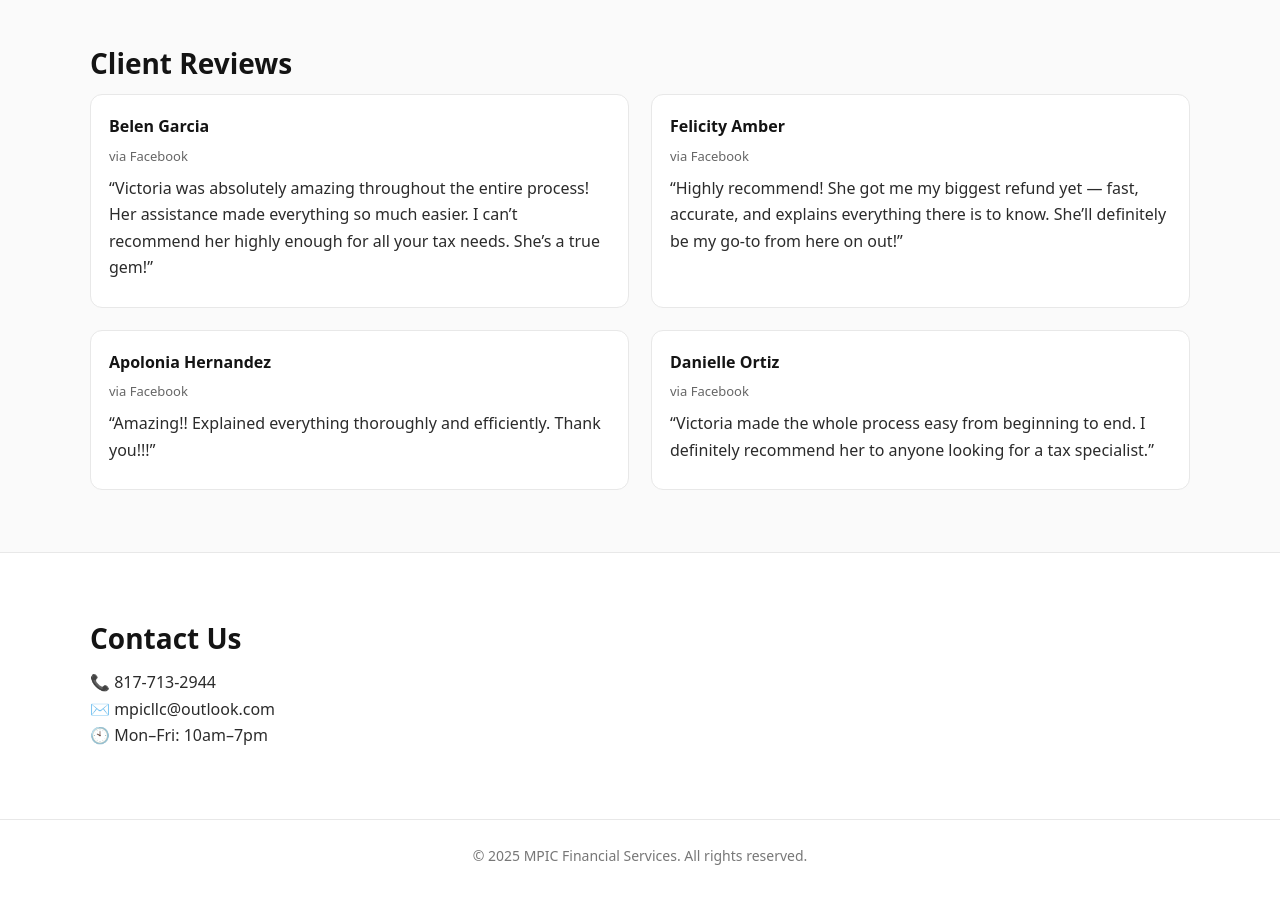
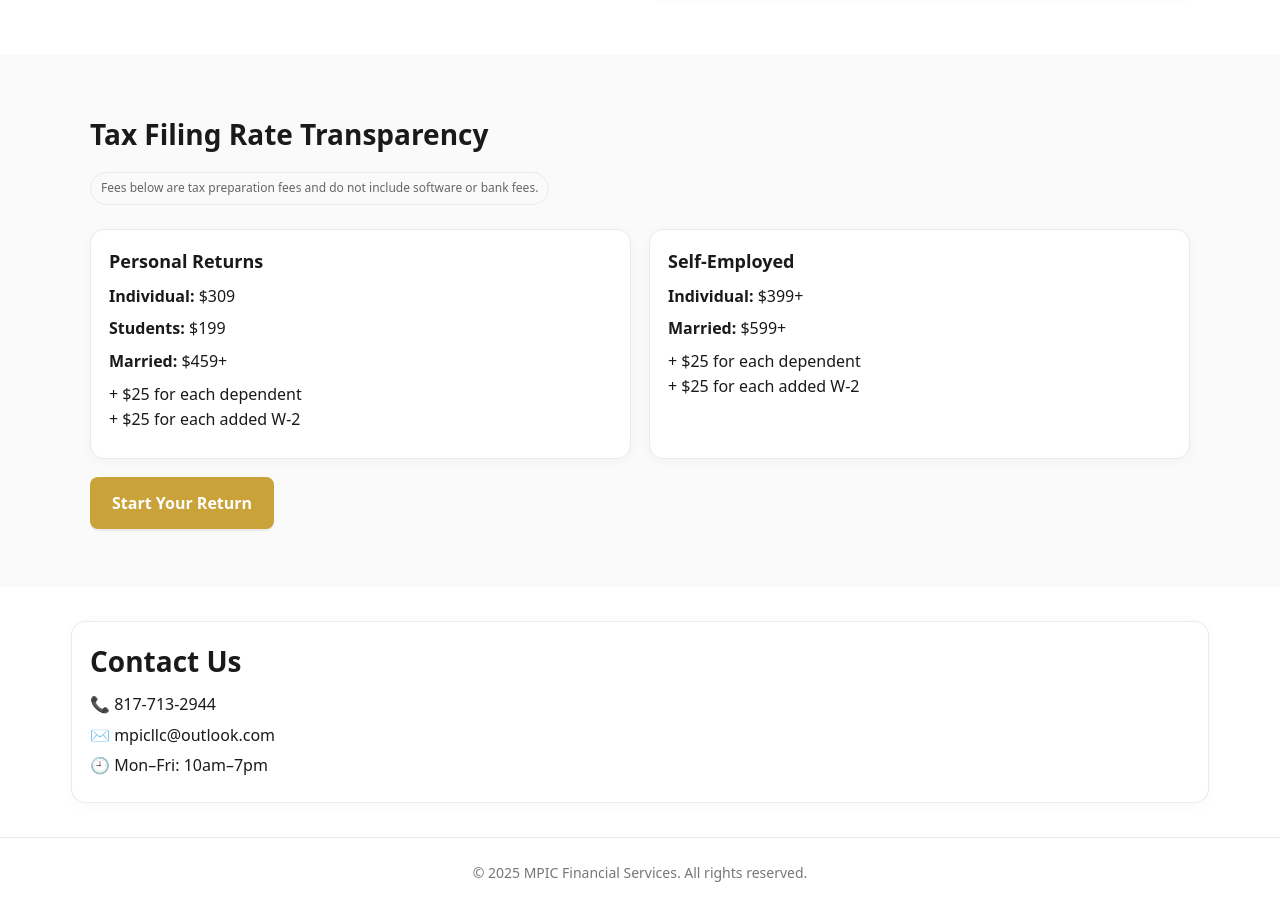
Before and after one commit to vcee122/mpic-site, a plain HTML site: page index.html in a window 1280 px wide. Shown: the part 1104-2012 px from the top of the page. Drawn offline with Linux system fonts and the light colour scheme.

Commit message:
Update index.html

```diff
--- a/index.html
+++ b/index.html
@@ -6,22 +6,22 @@
   <title>MPIC Financial Services</title>
 
   <style>
-    /* -------- Theme -------- */
+    /* -------- Base -------- */
     :root{
-      --ink:#141414;      /* main text */
-      --muted:#666;       /* secondary text */
-      --accent:#f58220;   /* gold/orange accent for buttons */
-      --border:#e8e8e8;   /* light lines */
+      --ink:#1a1a1a;          /* main text */
+      --muted:#666;           /* secondary text */
+      --accent:#caa23a;       /* gold accent */
+      --accent-dark:#a8841e;  /* button hover */
+      --border:#eaeaea;       /* light lines */
     }
 
     html,body{ margin:0; padding:0; }
     body{
       font-family: system-ui, -apple-system, Segoe UI, Roboto, Arial, sans-serif;
       color:var(--ink);
-      background:#fff;      /* ALL WHITE background */
-      line-height:1.65;
+      background:#ffffff;   /* <- all white background */
+      line-height:1.55;
     }
-
     img{ max-width:100%; height:auto; display:block; }
     a{ color:var(--ink); text-decoration:none; }
     .container{ max-width:1100px; margin:0 auto; padding:24px; }
@@ -31,50 +31,43 @@
       padding:32px 0 8px;
       border-bottom:1px solid var(--border);
     }
-    .brand{ font-weight:700; letter-spacing:.5px; font-size:22px; }
-
-    .hero-wrap{
-      display:grid; grid-template-columns: 1.8fr .9fr; gap:28px; align-items:center;
+    .brand{
+      font-weight:700; letter-spacing:.5px;
+      font-size:22px;
     }
-    .kicker{ color:var(--muted); text-transform:uppercase; letter-spacing:.14em; font-size:12px; }
+    .hero-wrap{ display:grid; grid-template-columns: 1.2fr .8fr; gap:28px; align-items:center; }
+    .kicker{ color:var(--muted); text-transform:uppercase; letter-spacing:.12em; font-size:12px; margin-bottom:8px; }
     .h1{ font-size:44px; line-height:1.1; margin:6px 0 8px; }
-    .tag{ color:var(--muted); font-size:16px; margin:8px 0 18px; }
+    .tag{ color:var(--muted); font-size:16px; margin:0 0 18px; }
 
     .cta{
       display:inline-block; padding:14px 22px; border-radius:8px;
       background:var(--accent); color:#fff; font-weight:700;
-      box-shadow: 0 2px 10px rgba(0,0,0,.08);
+      box-shadow:0 2px 0 rgba(0,0,0,.06);
     }
-    .cta:hover{ filter:brightness(.95); }
+    .cta:hover{ background:var(--accent-dark); }
 
+    .card{
+      background:#fff; border:1px solid var(--border); border-radius:14px; padding:18px;
+      box-shadow:0 2px 14px rgba(0,0,0,.03);
+    }
     .rounded{ border-radius:14px; }
 
     /* -------- Sections -------- */
-    section{ padding:38px 0; }
+    section{ padding:34px 0; }
     h2{ font-size:28px; margin:0 0 8px; }
-    p{ margin:8px 0; color:#2b2b2b; }
+    p{ margin:8px 0; }
 
-    /* About grid */
-    .about-grid{
-      display:grid; grid-template-columns: 1fr 1fr; gap:26px;
-    }
-    .note{
-      background:#fff6d8; border:1px solid #f3e4ac;
-      padding:18px; border-radius:12px;
-    }
+    /* Pricing */
+    .grid-2{ display:grid; grid-template-columns:1fr 1fr; gap:18px; }
+    .price h3{ margin:0 0 6px; font-size:18px; }
+    .pill{ display:inline-block; font-size:12px; padding:6px 10px; border:1px solid var(--border); border-radius:999px; color:var(--muted); }
 
-    /* Reviews */
-    .reviews{ background:#fafafa; border-top:1px solid var(--border); border-bottom:1px solid var(--border); }
-    .rev-grid{
-      display:grid; grid-template-columns: 1fr 1fr; gap:22px;
-    }
-    .card{
-      border:1px solid var(--border); border-radius:12px; padding:18px; background:#fff;
-    }
-    .name{ font-weight:700; margin-bottom:6px; }
-    .meta{ color:var(--muted); font-size:13px; }
+    /* About blocks */
+    .about-grid{ display:grid; grid-template-columns: 1fr 1fr; gap:26px; }
 
-    /* Contact & footer */
+    /* Contact */
+    .contact p{ margin:6px 0; }
     footer{
       border-top:1px solid var(--border);
       padding:24px 0; color:#777; font-size:14px; text-align:center;
@@ -82,7 +75,7 @@
 
     /* Mobile */
     @media (max-width: 820px){
-      .hero-wrap, .about-grid, .rev-grid{ grid-template-columns:1fr; }
+      .hero-wrap, .about-grid, .grid-2{ grid-template-columns:1fr; }
       .h1{ font-size:34px; }
     }
   </style>
@@ -93,7 +86,6 @@
   <header class="hero">
     <div class="container">
       <div class="brand">MPIC Financial Services</div>
-
       <div class="hero-wrap">
         <div>
           <div class="kicker">Ready to file?</div>
@@ -102,8 +94,10 @@
           <a class="cta" href="https://www.cognitoforms.com/MPICTaxSolutions/StartYour2025TaxFilingWithMPIC" target="_blank" rel="noopener">Start Filing Now</a>
         </div>
 
-        <!-- CHANGE MAIN PHOTO HERE: swap IMG_1829.jpeg with IMG_1845.jpeg or IMG_1846.jpeg -->
-        <div><img class="rounded" src="IMG_1829.jpeg" alt="Victoria Conley — MPIC Financial Services"></div>
+        <!-- Your main photo (you can swap to IMG_1845.jpeg or IMG_1846.jpeg) -->
+        <div class="card">
+          <img class="rounded" src="IMG_1829.jpeg" alt="Victoria Conley — MPIC Financial Services">
+        </div>
       </div>
     </div>
   </header>
@@ -116,58 +110,59 @@
         <p>MPIC Financial Services helps individuals and business owners take control of their finances through professional tax services, business setup, and credit education. We’re more than a company — we’re a movement for financial independence.</p>
       </div>
 
-      <div class="note">
-        <h3 style="margin:0 0 6px;">Meet Victoria Conley</h3>
-        <p>Victoria Conley is the Founder and CEO of <strong>MPIC Financial Services</strong> — a woman on a mission to help people build wealth, confidence, and stability through financial education, credit repair, and professional tax preparation. Starting from humble beginnings, she built MPIC from the ground up, mentoring others and creating real opportunities for everyday people to grow into business owners. Her passion, faith, and consistency continue to drive the MPIC system for success.</p>
+      <div class="card">
+        <h2 style="margin-top:0;">Meet Victoria Conley</h2>
+        <p><strong>Victoria Conley</strong> is the Founder and CEO of <strong>MPIC Financial Services</strong> — a woman on a mission to help people build wealth, confidence, and stability through financial education, credit repair, and professional tax preparation. Starting from humble beginnings, she built MPIC from the ground up, mentoring others and creating real opportunities for everyday people to grow into business owners. Her passion, faith, and consistency continue to drive the MPIC system for success.</p>
       </div>
     </div>
   </section>
 
-  <!-- Reviews -->
-  <section class="reviews" id="reviews">
+  <!-- Transparent Pricing (simple, honest) -->
+  <section style="background:#fafafa;">
     <div class="container">
-      <h2>Client Reviews</h2>
-      <div class="rev-grid">
+      <h2>Tax Filing Rate Transparency</h2>
+      <p class="pill">Fees below are tax preparation fees and do not include software or bank fees.</p>
+      <div class="grid-2" style="margin-top:16px;">
+        <div class="card price">
+          <h3>Personal Returns</h3>
+          <p><strong>Individual:</strong> $309</p>
+          <p><strong>Students:</strong> $199</p>
+          <p><strong>Married:</strong> $459+</p>
+          <p>+ $25 for each dependent<br>+ $25 for each added W-2</p>
+        </div>
+        <div class="card price">
+          <h3>Self-Employed</h3>
+          <p><strong>Individual:</strong> $399+</p>
+          <p><strong>Married:</strong> $599+</p>
+          <p>+ $25 for each dependent<br>+ $25 for each added W-2</p>
+        </div>
+      </div>
 
-        <div class="card">
-          <div class="name">Belen Garcia</div>
-          <div class="meta">via Facebook</div>
-          <p>“Victoria was absolutely amazing throughout the entire process! Her assistance made everything so much easier. I can’t recommend her highly enough for all your tax needs. She’s a true gem!”</p>
-        </div>
-
-        <div class="card">
-          <div class="name">Felicity Amber</div>
-          <div class="meta">via Facebook</div>
-          <p>“Highly recommend! She got me my biggest refund yet — fast, accurate, and explains everything there is to know. She’ll definitely be my go-to from here on out!”</p>
-        </div>
-
-        <div class="card">
-          <div class="name">Apolonia Hernandez</div>
-          <div class="meta">via Facebook</div>
-          <p>“Amazing!! Explained everything thoroughly and efficiently. Thank you!!!”</p>
-        </div>
-
-        <div class="card">
-          <div class="name">Danielle Ortiz</div>
-          <div class="meta">via Facebook</div>
-          <p>“Victoria made the whole process easy from beginning to end. I definitely recommend her to anyone looking for a tax specialist.”</p>
-        </div>
-
+      <div style="margin-top:18px;">
+        <a class="cta" href="https://www.cognitoforms.com/MPICTaxSolutions/StartYour2025TaxFilingWithMPIC" target="_blank" rel="noopener">Start Your Return</a>
       </div>
     </div>
   </section>
 
+  <!-- Optional promo banner (replace the src with any promo graphic URL or another repo image) -->
+  <!-- <section>
+    <div class="container">
+      <img class="rounded" src="IMG_1845.jpeg" alt="MPIC Promotion">
+    </div>
+  </section> -->
+
   <!-- Contact -->
   <section>
-    <div class="container">
+    <div class="container card contact">
       <h2>Contact Us</h2>
-      <p>📞 817-713-2944<br>✉️ mpicllc@outlook.com<br>🕙 Mon–Fri: 10am–7pm</p>
+      <p>📞 817-713-2944</p>
+      <p>✉️ mpicllc@outlook.com</p>
+      <p>🕘 Mon–Fri: 10am–7pm</p>
     </div>
   </section>
 
   <footer>
     © 2025 MPIC Financial Services. All rights reserved.
   </footer>
-
 </body>
 </html>
```
